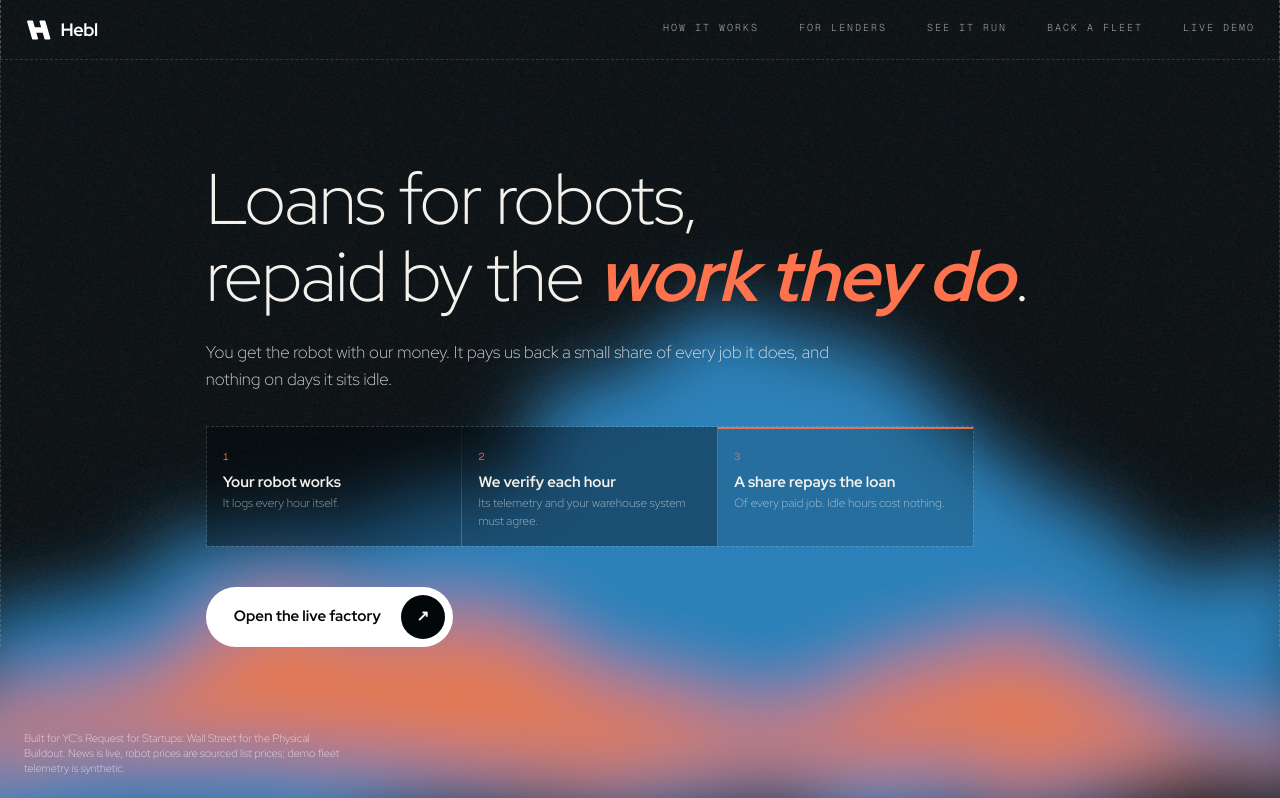
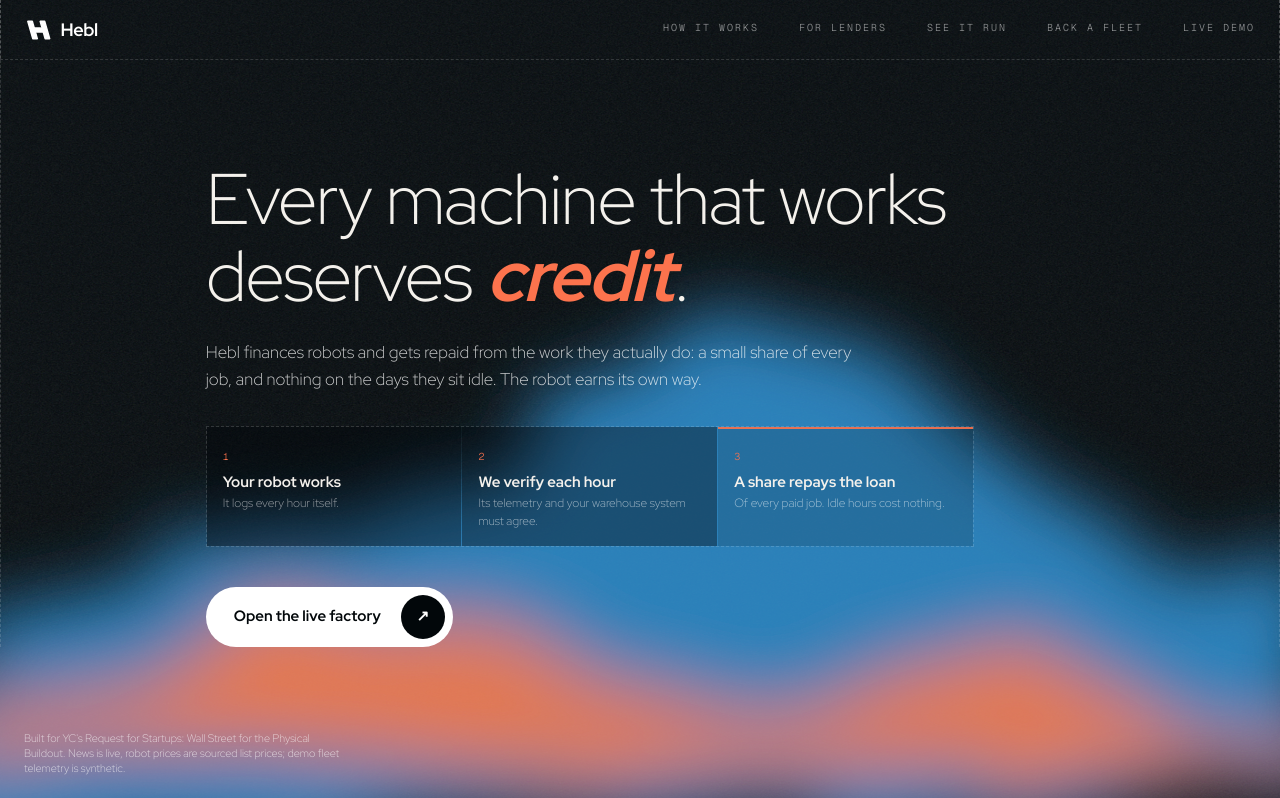
Before and after one commit to KarinaKKarinaK/c0mpile-YC, a Next.js app: page / in a window 1280 px wide. Shown: the top 798 px of the page. Built offline with nearby package versions, Linux system fonts and the light colour scheme.

Commit message:
New headline: Every machine that works deserves credit

```diff
--- a/app/layout.tsx
+++ b/app/layout.tsx
@@ -6,11 +6,11 @@ const sans = Red_Hat_Display({ variable: "--font-geist", subsets: ["latin"], wei
 const mono = Geist_Mono({ variable: "--font-geist-mono", subsets: ["latin"] });
 
 export const metadata: Metadata = {
-  title: "Hebl: leverage that clocks in",
+  title: "Hebl: every machine that works deserves credit",
   description: "Hebl: robot financing priced on telemetry-verified hours, repaid as a share of every job, nothing due when the robot is idle. Work receipts, Merkle proofs, agent-run collections. Built for YC's RFS: Wall Street for the Physical Buildout.",
   keywords: ["robot financing", "equipment finance", "revenue-based financing", "physical AI", "telemetry", "work receipts", "Merkle proof", "AI agents", "Stripe", "YC Request for Startups"],
   metadataBase: new URL("https://selfmade-yc.vercel.app"),
-  openGraph: { title: "Hebl: loans for robots, repaid by the work they do", description: "Robot financing priced on verified work.", type: "website" },
+  openGraph: { title: "Hebl: every machine that works deserves credit", description: "Robot financing priced on verified work.", type: "website" },
 };
 
 const jsonLd = {
--- a/app/page.tsx
+++ b/app/page.tsx
@@ -55,10 +55,10 @@ export default function Home() {
         <div className="absolute inset-0 -z-10"><Wave /></div>
         <div className="mx-auto min-h-[70svh] max-w-7xl border-x border-dashed border-white/15 px-6 pt-[20vh] md:pl-[16%]">
           <h1 className="text-[clamp(38px,5.6vw,76px)] font-light leading-[1.08] tracking-[-0.02em]">
-            <span className="fade-line inline-block">Loans for robots,</span><br />
-            <span className="fade-line inline-block" style={{ animationDelay: "160ms" }}>repaid by the <em className="text-orange">work they do</em>.</span>
+            <span className="fade-line inline-block">Every machine that works</span><br />
+            <span className="fade-line inline-block" style={{ animationDelay: "160ms" }}>deserves <em className="text-orange">credit</em>.</span>
           </h1>
-          <p className="fade-line mt-6 max-w-2xl text-[17px] leading-relaxed text-white/80" style={{ animationDelay: "320ms" }}>You get the robot with our money. It pays us back a small share of every job it does, and nothing on days it sits idle.</p>
+          <p className="fade-line mt-6 max-w-2xl text-[17px] leading-relaxed text-white/80" style={{ animationDelay: "320ms" }}>Hebl finances robots and gets repaid from the work they actually do: a small share of every job, and nothing on the days they sit idle. The robot earns its own way.</p>
           <ol className="fade-line mt-8 grid max-w-3xl gap-px border border-dashed border-white/15 sm:grid-cols-3" style={{ animationDelay: "480ms" }}>
             {[["1", "Your robot works", "It logs every hour itself."], ["2", "We verify each hour", "Its telemetry and your warehouse system must agree."], ["3", "A share repays the loan", "Of every paid job. Idle hours cost nothing."]].map(([n, k, d]) => (
               <li key={n} className="step-glow p-4 backdrop-blur-sm" style={{ animationDelay: `${(+n - 1) * 2 + 1.2}s` }}><span className="font-mono text-[10px] text-orange">{n}</span><div className="mt-1 text-[15px] font-bold">{k}</div><div className="text-[12px] text-white/60">{d}</div></li>
```
Also changed, not shown: 2 other files (tests, documents, lock files or other folders).
